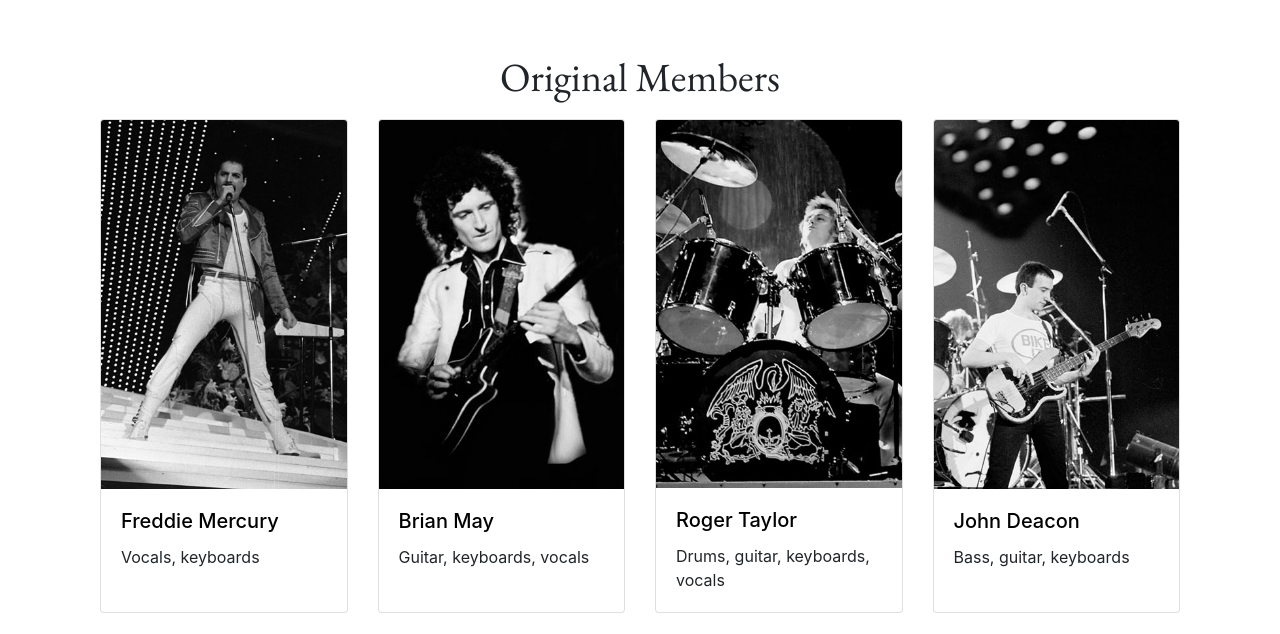
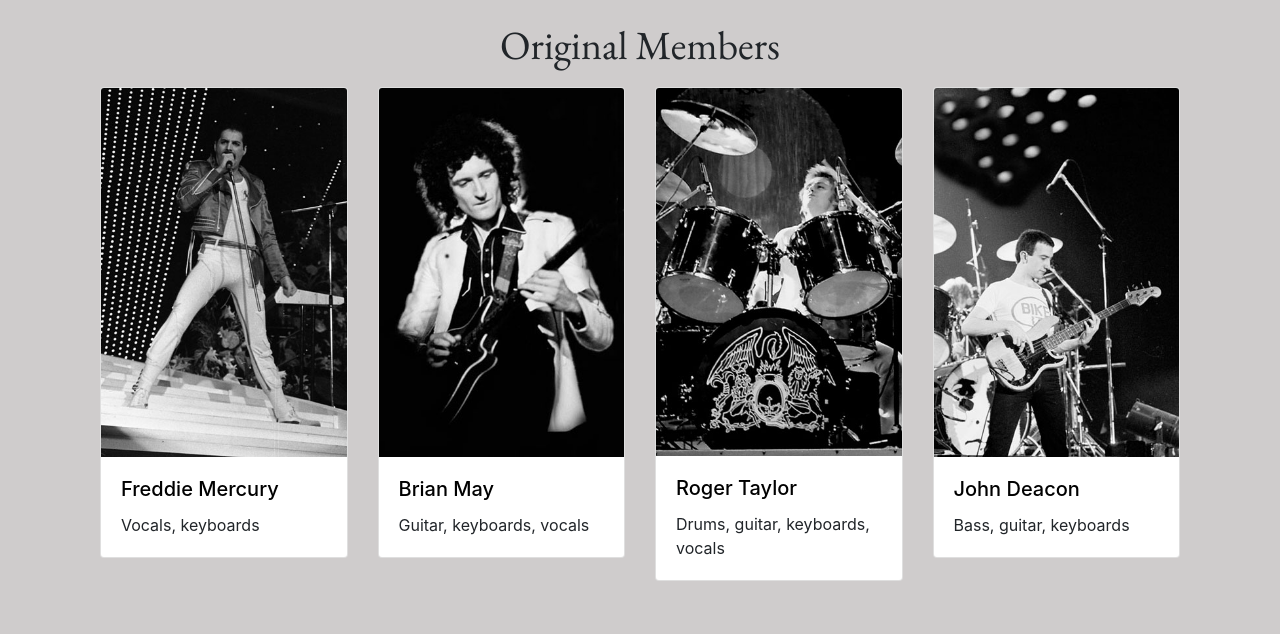
Before and after one commit to MaryKMcFadden/mary-finalproject, a website: page src/njk/index.njk in a window 1280 px wide. Shown: the part 789-1423 px from the top of the page. Drawn offline with nearby package versions, Linux system fonts and the light colour scheme; files that its build step writes are made by us from their sources; files whose address does not match are found by name.

Commit message:
final commit probably

```diff
--- a/src/njk/_layouts/detail.njk
+++ b/src/njk/_layouts/detail.njk
@@ -4,7 +4,7 @@
 <article class="container">
   <div class="row">
     <div class="col-sm-4">
-      <img class="img-fluid" src="img/members/{{ members.image }}">
+      <img class="img-fluid member-photo" src="img/members/{{ members.image }}">
     </div>
     <div class="col-sm-8">
         <h1 class="title">{{ members.name }}</h1>
--- a/src/njk/index.njk
+++ b/src/njk/index.njk
@@ -23,11 +23,11 @@
 
 <h1 style="text-align:center;" class="title">Original Members</h1>
 
-<div class="container-fluid">
+<div class="container">
  <div class="row">
   {% for member in data.members %}
-   <div class="col-sm d-flex">
-    <div class="card">
+   <div class="col-sm-6 col-lg-3">
+    <div class="card mb-3">
       <img class="card-img-top" src="img/members/{{ member.imagebw }}">
         <div class="card-body">
         <h5 class="card-title"><a href="{{ member.slug }}.html">{{ member.name }}</a></h5>
--- a/src/scss/_fonts.scss
+++ b/src/scss/_fonts.scss
@@ -17,7 +17,3 @@ a:visited {
   margin-bottom: 18px;
   font-family: 'EB Garamond', serif;
 }
-
-.img-fluid {
-margin-top: 40px;
-}
--- a/src/scss/_jumbotron.scss
+++ b/src/scss/_jumbotron.scss
@@ -5,5 +5,6 @@
 	padding-top: 12rem;
 	width: 100%;
 	height: 100px;
-	border-radius: 0%
+	border-radius: 0%;
+	margin-bottom: 0%;
 }
--- a/src/scss/main.scss
+++ b/src/scss/main.scss
@@ -1,7 +1,7 @@
 // Custom variable overrides
 // See node_modules/bootstrap/scss/_variables.scss
 
-// $body-bg: black;
+$body-bg: #cfcccc;
 // $body-color: grey;
 // $link-hover-color: white;
 // $font-family-sans-serif: "Helvetica Neue";
@@ -23,3 +23,8 @@
 @import "jumbotron";
 @import "discography";
 @import "fonts";
+
+
+.member-photo {
+  margin-top: 40px;
+  }
```
Also changed, not shown: docs/brian-may.html, docs/css/main.css, docs/freddie-mercury.html, docs/index.html, docs/john-deacon.html, docs/roger-taylor.html.
